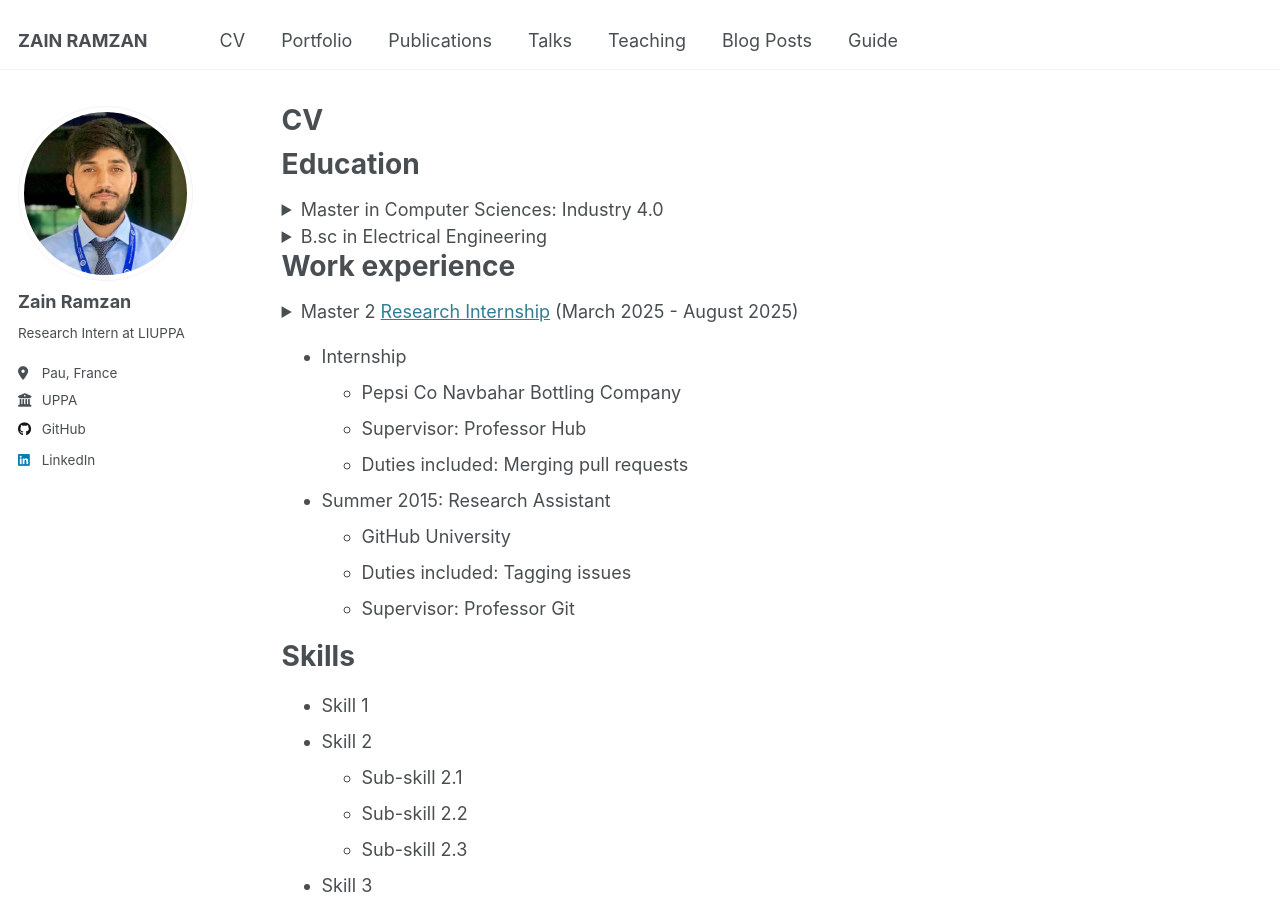
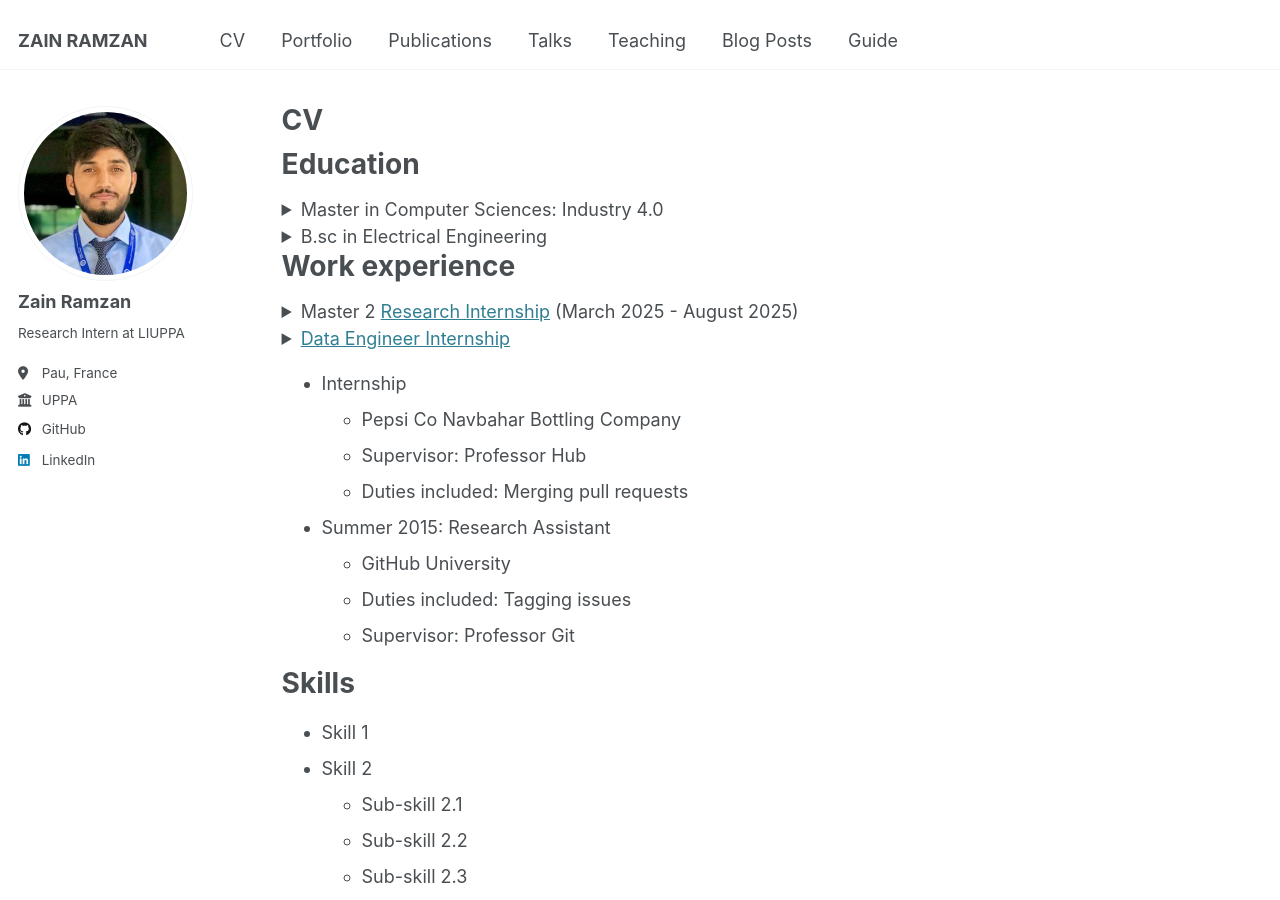
Before and after one commit to zain-ramzan/zain-ramzan.github.io, a Jekyll site: the page built from _pages/cv.md, in a window 1280 px wide and 900 px high. Built offline with Jekyll 4.4.1, drawn with Linux system fonts in a browser that asks for light colours.

Commit message:
Update cv.md

```diff
--- a/_pages/cv.md
+++ b/_pages/cv.md
@@ -25,7 +25,20 @@
 <details>
   <summary>Master 2 <a href="https://www.noureddine.org/research/behave/internship-2025" target="_blank">Research Internship</a> (March 2025 - August 2025)</summary>
   <ul>
+    <li><strong>Duration:</strong>March 2025 - August 2025</li>
+    <li><strong>Location:</strong>Pau, France</li>
     <li>Computer Science laboratory of the University of Pau and Adour Countries (<a href="https://liuppa.univ-pau.fr/fr/index.html" target="_blank">LIUPPA</a>: Laboratoire Informatique de l'Université de Pau et des Pays de l'Adour), Pau, France</li>
+    <li><strong>Supervisor:</strong> <a href="https://www.noureddine.org/" target="_blank">Dr Adel Noureddine</a></li>
+    <li><strong>Duties include:</strong> The internship involves studying and implementing an AI recommendation approach to study green and energy-efficient software.</li>
+  </ul>
+</details>
+
+<details>
+  <summary><a href="https://www.noureddine.org/research/behave/internship-2025" target="_blank">Data Engineer Internship</a></summary>
+  <ul>
+    <li><strong>Duration:</strong>July 2024 - September 2024</li>
+    <li><strong>Location:</strong>Remote</li>
+    <li>PepsiCo NavBahar Bottling Company</li>
     <li><strong>Supervisor:</strong> <a href="https://www.noureddine.org/" target="_blank">Dr Adel Noureddine</a></li>
     <li><strong>Duties include:</strong> The internship involves studying and implementing an AI recommendation approach to study green and energy-efficient software.</li>
   </ul>
```
